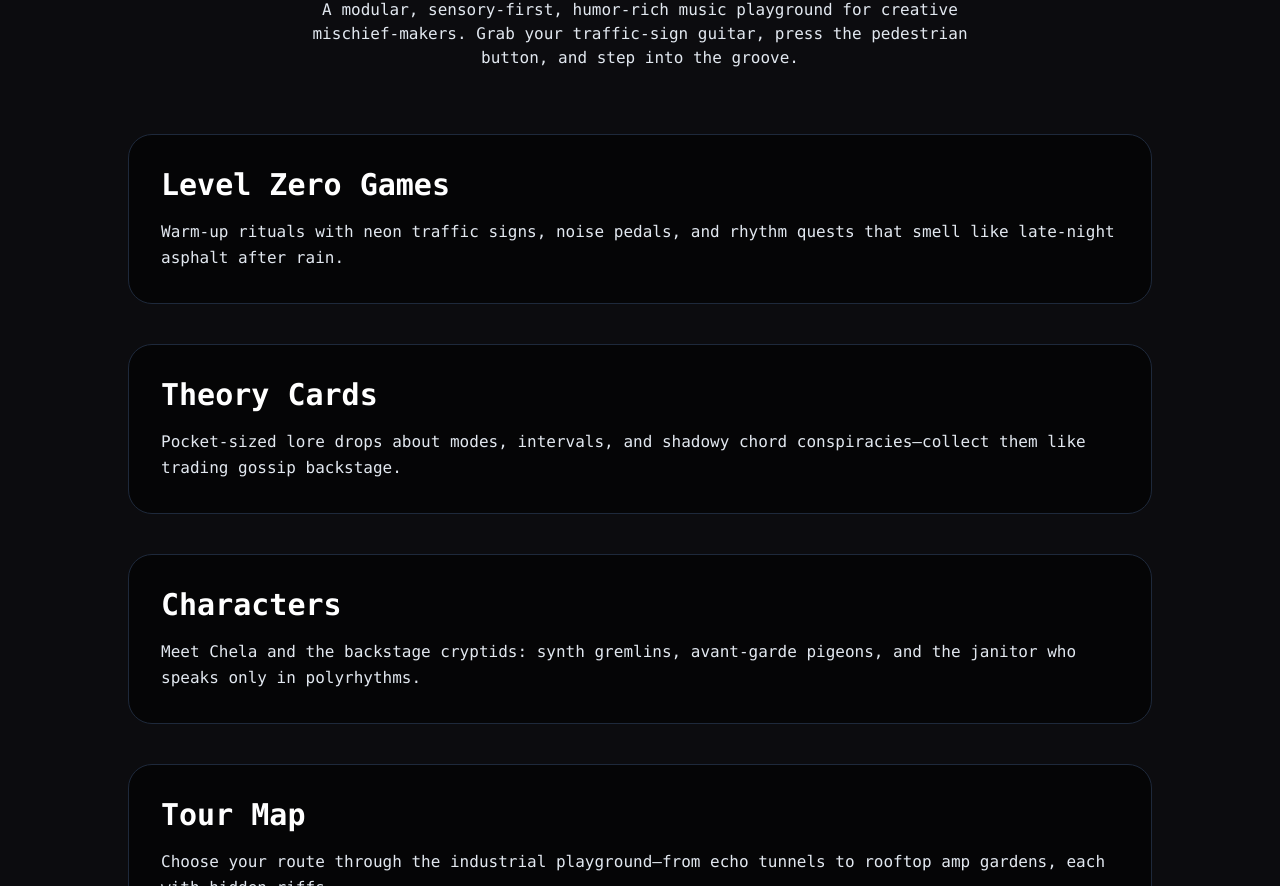
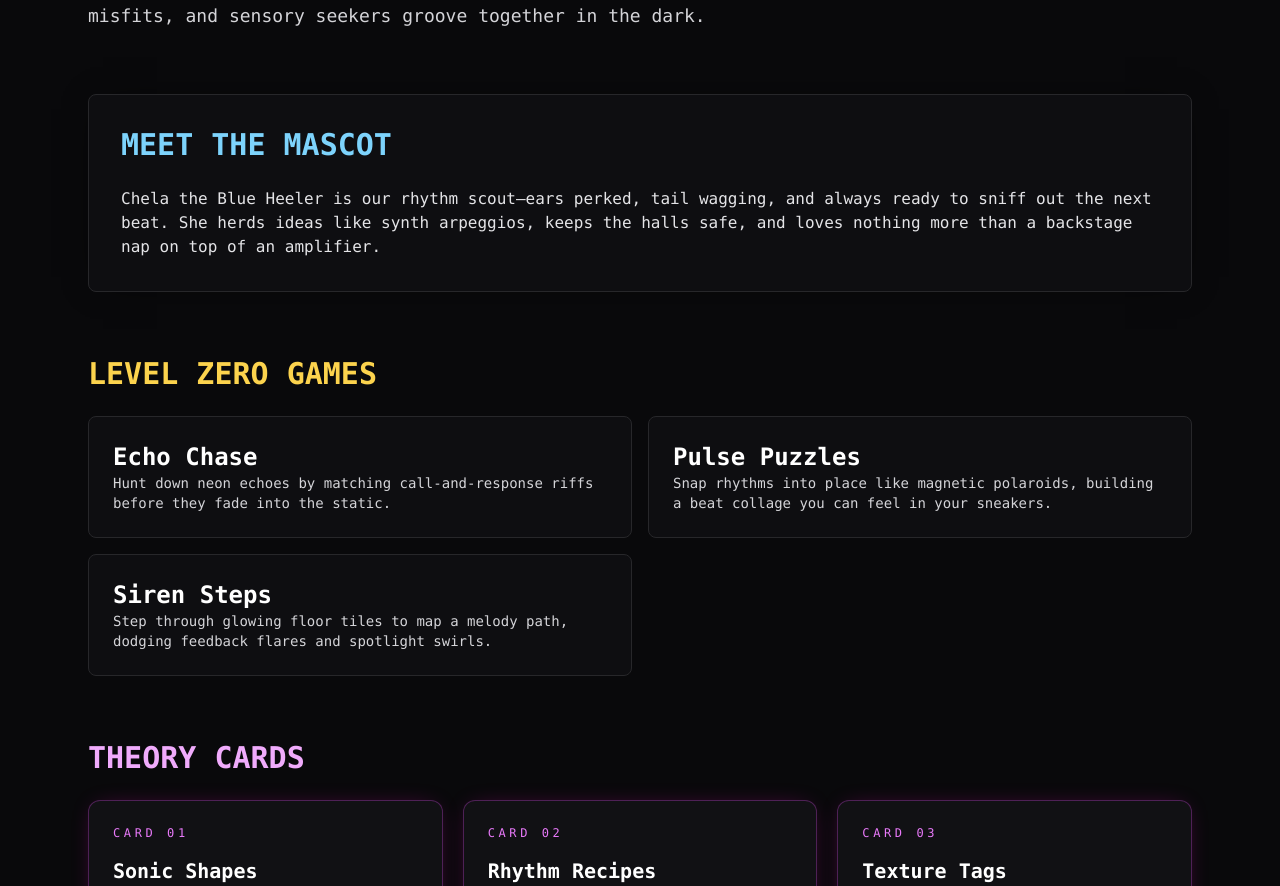
Before and after one commit to cnulatienpo/southside-music, a React (Vite) app: page / in a window 1280 px wide. Shown: the part 214-1100 px from the top of the page. Built offline with nearby package versions, Linux system fonts and the light colour scheme.

Commit message:
Create dark-mode landing layout for Southside School of Music

```diff
--- a/src/App.tsx
+++ b/src/App.tsx
@@ -1,65 +1,185 @@
-const sections = [
-  {
-    title: 'Level Zero Games',
-    description:
-      'Warm-up rituals with neon traffic signs, noise pedals, and rhythm quests that smell like late-night asphalt after rain.'
-  },
-  {
-    title: 'Theory Cards',
-    description:
-      'Pocket-sized lore drops about modes, intervals, and shadowy chord conspiracies—collect them like trading gossip backstage.'
-  },
-  {
-    title: 'Characters',
-    description:
-      'Meet Chela and the backstage cryptids: synth gremlins, avant-garde pigeons, and the janitor who speaks only in polyrhythms.'
-  },
-  {
-    title: 'Tour Map',
-    description:
-      'Choose your route through the industrial playground—from echo tunnels to rooftop amp gardens, each with hidden riffs.'
-  },
-  {
-    title: 'Coming Soon: Audio + Band Builder',
-    description:
-      'Assemble a spectral ensemble, dial in custom textures, and let Tone.js breathe life into your postpunk daydreams.'
-  }
-];
+import React from "react";
 
-export default function App() {
+const App: React.FC = () => {
   return (
-    <div className="min-h-screen bg-ink text-white px-6 py-10">
-      <header className="max-w-4xl mx-auto text-center space-y-4">
-        <p className="tracking-[0.35em] uppercase text-sm text-neon">Southside School of Music</p>
-        <h1 className="text-4xl md:text-6xl font-mono font-semibold">
-          Welcome to Chela&apos;s Crosswalk Conservatory
+    <main className="min-h-screen bg-zinc-950 text-white font-mono">
+      <div className="mx-auto flex w-full max-w-6xl flex-col gap-16 px-6 py-16">
+        <header className="space-y-4">
+          <p className="text-sm uppercase tracking-[0.4em] text-zinc-400">
+            Welcome to the halls of
+          </p>
+          <h1 className="text-5xl font-black uppercase sm:text-6xl md:text-7xl">
+            Southside School of Music
           </h1>
-        <p className="text-slate-200 max-w-2xl mx-auto">
-          A modular, sensory-first, humor-rich music playground for creative mischief-makers. Grab your
-          traffic-sign guitar, press the pedestrian button, and step into the groove.
+          <p className="max-w-2xl text-lg text-zinc-300">
+            A punk-forward sonic playground where rhythm rebels, melody misfits,
+            and sensory seekers groove together in the dark.
           </p>
         </header>
 
-      <main className="max-w-5xl mx-auto mt-16 grid gap-10">
-        {sections.map((section) => (
-          <section
-            key={section.title}
-            className="border border-slate-800 bg-black/60 rounded-3xl p-8 shadow-glow hover:border-neon transition"
-          >
-            <h2 className="text-2xl md:text-3xl font-semibold text-neon mb-4">{section.title}</h2>
-            <p className="text-slate-200 leading-relaxed">{section.description}</p>
+        <section className="grid gap-6 rounded-lg border border-zinc-800 bg-zinc-900/40 p-8 shadow-[0_0_35px_-15px_rgba(0,0,0,0.8)]">
+          <h2 className="text-3xl font-extrabold uppercase text-sky-300">
+            Meet the Mascot
+          </h2>
+          <p className="text-zinc-200">
+            Chela the Blue Heeler is our rhythm scout—ears perked, tail wagging,
+            and always ready to sniff out the next beat. She herds ideas like
+            synth arpeggios, keeps the halls safe, and loves nothing more than a
+            backstage nap on top of an amplifier.
+          </p>
         </section>
-        ))}
-      </main>
 
-      <footer className="max-w-4xl mx-auto mt-20 text-center text-sm text-slate-400">
-        <p>
-          Mascot-in-residence: <strong>Chela</strong>, blue heeler and patron saint of perfectly timed crosswalk solos.
+        <section className="space-y-6">
+          <h2 className="text-3xl font-extrabold uppercase text-amber-300">
+            Level Zero Games
+          </h2>
+          <div className="grid gap-4 md:grid-cols-2">
+            <article className="rounded-lg border border-zinc-800 bg-zinc-900/40 p-6">
+              <h3 className="text-2xl font-bold text-white">Echo Chase</h3>
+              <p className="text-sm text-zinc-300">
+                Hunt down neon echoes by matching call-and-response riffs before
+                they fade into the static.
               </p>
-        <p className="mt-3">
-          Built with React, TailwindCSS, and a dry sense of humor tuned to drop-D.
+            </article>
+            <article className="rounded-lg border border-zinc-800 bg-zinc-900/40 p-6">
+              <h3 className="text-2xl font-bold text-white">Pulse Puzzles</h3>
+              <p className="text-sm text-zinc-300">
+                Snap rhythms into place like magnetic polaroids, building a beat
+                collage you can feel in your sneakers.
               </p>
+            </article>
+            <article className="rounded-lg border border-zinc-800 bg-zinc-900/40 p-6">
+              <h3 className="text-2xl font-bold text-white">Siren Steps</h3>
+              <p className="text-sm text-zinc-300">
+                Step through glowing floor tiles to map a melody path, dodging
+                feedback flares and spotlight swirls.
+              </p>
+            </article>
+          </div>
+        </section>
+
+        <section className="space-y-6">
+          <h2 className="text-3xl font-extrabold uppercase text-fuchsia-300">
+            Theory Cards
+          </h2>
+          <div className="grid gap-5 md:grid-cols-3">
+            <div className="rounded-xl border border-fuchsia-500/30 bg-zinc-900/60 p-6 shadow-[0_0_25px_-10px_rgba(255,0,200,0.4)]">
+              <p className="text-xs uppercase tracking-[0.3em] text-fuchsia-400">
+                Card 01
+              </p>
+              <h3 className="mt-4 text-xl font-semibold text-white">
+                Sonic Shapes
+              </h3>
+              <p className="mt-2 text-sm text-zinc-300">
+                Trace waveforms with your fingertips to feel the curves of
+                basslines, bell-tones, and glitchy swells.
+              </p>
+            </div>
+            <div className="rounded-xl border border-fuchsia-500/30 bg-zinc-900/60 p-6 shadow-[0_0_25px_-10px_rgba(255,0,200,0.4)]">
+              <p className="text-xs uppercase tracking-[0.3em] text-fuchsia-400">
+                Card 02
+              </p>
+              <h3 className="mt-4 text-xl font-semibold text-white">
+                Rhythm Recipes
+              </h3>
+              <p className="mt-2 text-sm text-zinc-300">
+                Mix beats like a kitchen alchemist—three claps, a stomp, and a
+                whispered hiss make a crunchy groove.
+              </p>
+            </div>
+            <div className="rounded-xl border border-fuchsia-500/30 bg-zinc-900/60 p-6 shadow-[0_0_25px_-10px_rgba(255,0,200,0.4)]">
+              <p className="text-xs uppercase tracking-[0.3em] text-fuchsia-400">
+                Card 03
+              </p>
+              <h3 className="mt-4 text-xl font-semibold text-white">
+                Texture Tags
+              </h3>
+              <p className="mt-2 text-sm text-zinc-300">
+                Match instruments to textures—velvet trumpets, sandpaper snares,
+                and chrome chimes.
+              </p>
+            </div>
+          </div>
+        </section>
+
+        <section className="space-y-6">
+          <h2 className="text-3xl font-extrabold uppercase text-lime-300">
+            Core Crew
+          </h2>
+          <div className="grid gap-4 md:grid-cols-2">
+            <article className="rounded-lg border border-lime-500/20 bg-zinc-900/40 p-6">
+              <h3 className="text-2xl font-bold text-white">DJ Volt</h3>
+              <p className="text-sm text-zinc-300">
+                A turntable tactician with a lightning braid and a knack for
+                scratching thunder into every mix.
+              </p>
+            </article>
+            <article className="rounded-lg border border-lime-500/20 bg-zinc-900/40 p-6">
+              <h3 className="text-2xl font-bold text-white">Synth Sage</h3>
+              <p className="text-sm text-zinc-300">
+                Floating through the halls with glowing keys, translating
+                feelings into shimmering chord clouds.
+              </p>
+            </article>
+            <article className="rounded-lg border border-lime-500/20 bg-zinc-900/40 p-6">
+              <h3 className="text-2xl font-bold text-white">Beat Builder</h3>
+              <p className="text-sm text-zinc-300">
+                Crafts beats out of scrapyard relics—oil drums, bicycle spokes,
+                and cassette tape loops.
+              </p>
+            </article>
+            <article className="rounded-lg border border-lime-500/20 bg-zinc-900/40 p-6">
+              <h3 className="text-2xl font-bold text-white">Harmony Hacker</h3>
+              <p className="text-sm text-zinc-300">
+                Codes chord progressions like neon graffiti, making harmonies
+                that glitch and glow.
+              </p>
+            </article>
+            <article className="rounded-lg border border-lime-500/20 bg-zinc-900/40 p-6 md:col-span-2">
+              <h3 className="text-2xl font-bold text-white">Percussion Pixie</h3>
+              <p className="text-sm text-zinc-300">
+                A tiny shaker-wielding spark with wings that sound like hi-hats,
+                sprinkling syncopation everywhere.
+              </p>
+            </article>
+          </div>
+        </section>
+
+        <section className="space-y-6">
+          <h2 className="text-3xl font-extrabold uppercase text-cyan-300">
+            Tour Zones (Future Levels)
+          </h2>
+          <ul className="space-y-3 text-sm text-zinc-300">
+            <li className="flex items-start gap-3">
+              <span className="mt-1 h-2 w-2 rounded-full bg-cyan-400" aria-hidden />
+              <span>
+                <strong className="text-white">Neon Skyline:</strong> Rooftop rave
+                routes where drones carry the basslines across the city.
+              </span>
+            </li>
+            <li className="flex items-start gap-3">
+              <span className="mt-1 h-2 w-2 rounded-full bg-cyan-400" aria-hidden />
+              <span>
+                <strong className="text-white">Subterranean Pulse:</strong> Tunnel
+                labyrinths pulsing with ultraviolet drums and echoing choirs.
+              </span>
+            </li>
+            <li className="flex items-start gap-3">
+              <span className="mt-1 h-2 w-2 rounded-full bg-cyan-400" aria-hidden />
+              <span>
+                <strong className="text-white">Galactic Greenroom:</strong> A
+                zero-gravity jam session orbiting a glittering disco moon.
+              </span>
+            </li>
+          </ul>
+        </section>
+
+        <footer className="border-t border-zinc-800 pt-8 text-sm text-zinc-500">
+          Step 5 awaits: interactivity and audio stubs. Keep the amps warm.
         </footer>
       </div>
+    </main>
   );
-}
+};
+
+export default App;
```
Lines whose indentation alone changed are shown as unchanged.
